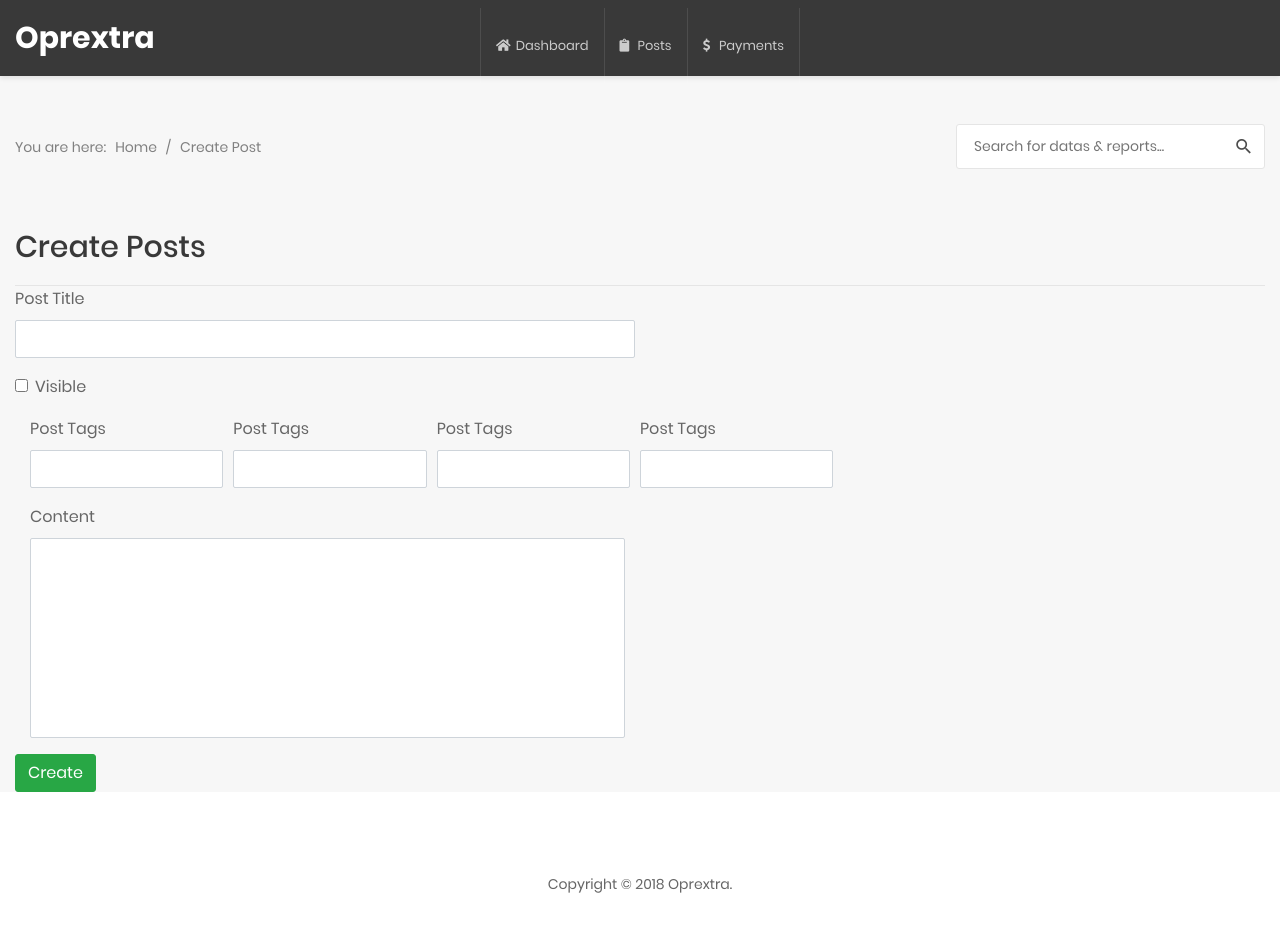
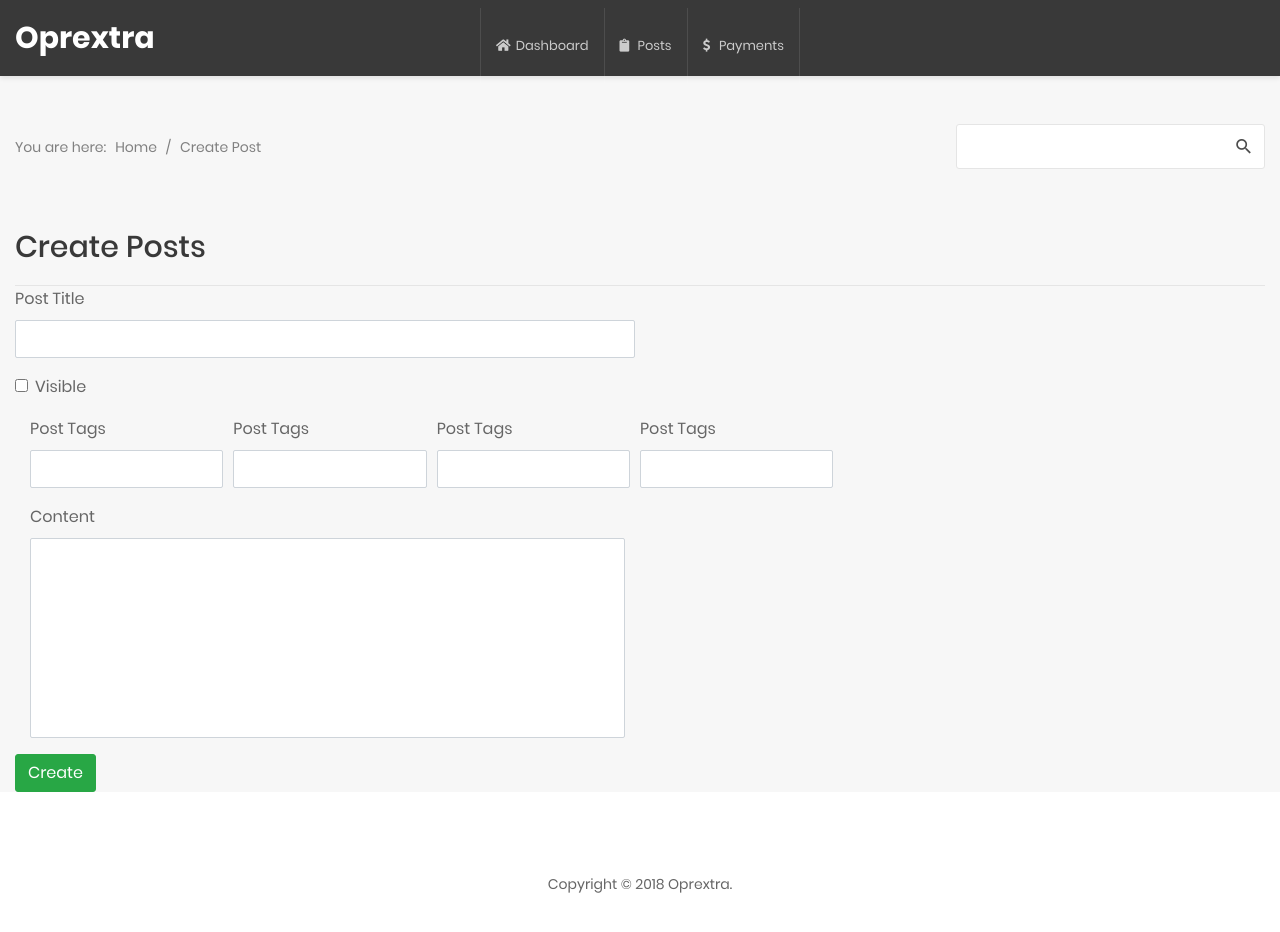
Before and after one commit to gigsons/push_frontend, a plain HTML site: page createpost.html in a window 1280 px wide. Drawn offline with Linux system fonts and the light colour scheme.

```diff
--- a/createpost.html
+++ b/createpost.html
@@ -98,7 +98,7 @@
                                     </ul>
                                 </div>
                                 <form class="au-form-icon--sm" action="" method="post">
-                                    <input class="au-input--w300 au-input--style2" type="text" placeholder="Search for datas &amp; reports...">
+                                    <input class="au-input--w300 au-input--style2" type="text" placeholder="">
                                     <button class="au-btn--submit2" type="submit">
                                         <i class="zmdi zmdi-search"></i>
                                     </button>
```
Also changed, not shown: index.html (+1 -1 lines).
